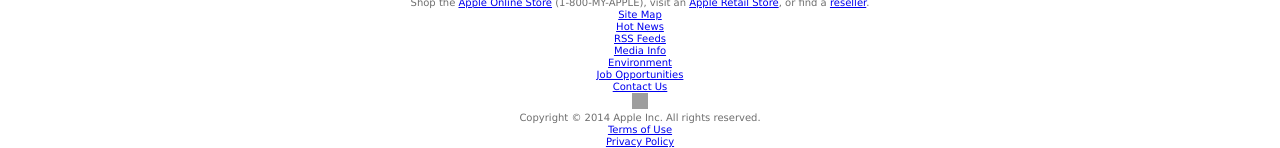
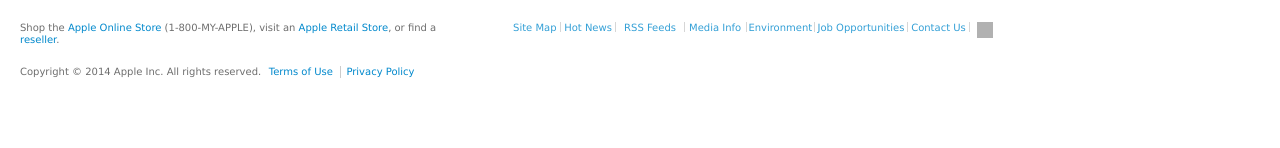
Before and after one commit to Abdusaid10/old-apple-com-clone, a plain HTML site: page index.html in a window 1280 px wide. Shown: the part 723-871 px from the top of the page. After the commit the page ends 827 px from the top, so only its background shows below. Drawn offline with Linux system fonts and the light colour scheme; grey boxes are pictures that could not be loaded.

Commit message:
fixing footer

```diff
--- a/index.html
+++ b/index.html
@@ -108,7 +108,7 @@
                 <a href="#">Apple Retail Store</a>, or find a <a href="#">reseller</a>.
             </p>
             <ul class="piped right">
-                <li>
+                <li class="first">
                     <a href="#">Site Map</a>
                 </li>
                 <li>
@@ -118,8 +118,8 @@
                     <a href="#">RSS Feeds</a>
                 </li>
                 <li>
-                    <a href="#">Media
-                        Info</a></li>
+                    <a href="#">Media Info</a>
+                </li>
                 <li>
                     <a href="#">Environment</a>
                 </li>
@@ -129,7 +129,7 @@
                 <li>
                     <a href="#">Contact Us</a>
                 </li>
-                <li>
+                <li class="worldwide">
                     <a href="#">
                         <img
                             src="https://web.archive.org/web/20140301004610im_/http://images.apple.com/global/elements/flags/16x16/usa.png"
@@ -139,11 +139,11 @@
             </ul>
 
 
-            <div class="clear left">
+            <div class="copy">
                 <p>Copyright © 2014 Apple Inc. All rights reserved.</p>
 
-                <ul class="piped">
-                    <li>
+                <ul class=terms>
+                    <li class="first">
                         <a href="#">Terms of Use</a>
                     </li>
                     <li>
--- a/styles.css
+++ b/styles.css
@@ -277,7 +277,8 @@ aside{
 .promos ul li a img{
     position: absolute;
 }
-.footer{
+/* FOOTER */
+/* .footer{
     position: absolute;
     z-index: 1;
     top: 720px;
@@ -287,7 +288,7 @@ aside{
     margin: 0;
     min-width: 980px;
     width: 100%;
-    height: 90px;
+    height: 10px;
     padding: 0;
     color: #6e6e6e;
     font-size: .8334em;
@@ -299,3 +300,186 @@ aside{
 footer{
     display: block;
 }
+.container{
+    margin: 0 auto;
+    width: 980px;
+    padding:1em 0 2.6em;
+}
+
+.container::after{
+    content: '.';
+    display: block;
+    visibility: hidden;
+    clear: both;
+    height: 0;
+}
+
+.footer .left{
+    float: left;
+    clear: both;
+    width: 45%;
+    padding-top: 1.5em;
+    text-align: left;
+    padding-left: 10px;
+    padding-right: 5px;
+    color: #6e6e6e;
+}
+
+.footer.right{
+
+    float: right;
+    font-size: 10px;
+    font-stretch: 100%;
+    font-style: normal;
+    padding-top: 1.5em;
+    padding-left: 10px;
+    padding-right: 10px;
+    width: 51%;
+    text-align: right;
+}
+
+.footer p,
+.footer ul,
+.footer ul li{
+    display: inline;
+    margin:0;
+}
+.piped{
+    zoom: 1;
+}
+
+.footer ul li{
+    text-align: center;
+    align-self: baseline;
+    margin: 0;
+    padding: 0;
+    border-left: 1px solid rgb(110, 110, 110);
+
+}
+
+.footer a{
+    color: #08c;
+    text-decoration: none;
+    cursor: pointer;
+}
+.footer a:hover{
+    text-decoration: underline;
+} */
+/*
+.footer .piped li.first{
+    margin-left: 0;
+    padding-left: 0;
+    border-left: none;
+}
+
+.footer .piped{
+    display: inline-block;
+    float: none;
+
+}
+
+.piped:after{
+    content: " . ";
+    display: block;
+    height: 0;
+    clear: both;
+    visibility: hidden;
+}
+
+.footer .piped .worldwide{
+    position: relative;
+    z-index: 1;
+    width: 16px;
+    height: 12px;
+    zoom: 1;
+
+}
+.worldwide img{
+
+} */
+.footer{
+    position: absolute;
+    z-index: 1;
+    top: 720px;
+    right: 0;
+    bottom: 0;
+    left: 0;
+    margin: 0;
+    min-width: 980px;
+    width: 100%;
+    height: 10px;
+    padding: 0;
+    color: #6e6e6e;
+    font-size: .8334em;
+    line-height: 1.2;
+    text-align: center;
+    zoom: 1;
+    background-color: white;
+}
+footer{
+    display: block;
+}
+.container{
+    display: grid;
+    grid-template-columns: 1fr 1fr;
+    align-content: center;
+    margin: 0;
+    width: 980px;
+    padding: 1em 0 2.6em;
+}
+.left{
+    display:inline-block;
+    width: 90%;
+
+    padding-top: 1.5em;
+    text-align: left;
+    padding-left: 20px;
+
+}
+.right{
+    display: grid;
+    grid-template-columns: .8fr .9fr 1.1fr 1fr 1.1fr 1.5fr 1fr .5fr;
+    width: 100%;
+    justify-content: center;
+    padding-left: 20px;
+    padding-top: 1.5em;
+}
+.right li {
+    height: 10px;
+    border-left: 1px solid #ccc;
+    opacity: .8;
+}
+.right li:after{
+    display: block;
+    content: ".";
+    height: 0;
+    clear: both;
+    visibility: hidden;
+
+}
+
+.copy{
+    display: flex;
+    padding-top: 20px;
+    padding-left: 20px;
+}
+.terms{
+    display: grid;
+    grid-template-columns: 1fr 1fr;
+
+}
+
+.terms li{
+    border-left: 1px solid #ccc;
+
+    padding-left: 5px;
+    padding-right: 5px;
+}
+
+li.first{
+    border-left: none;
+}
+.footer a{
+    text-decoration: none;
+    color: #08c;
+}
```
